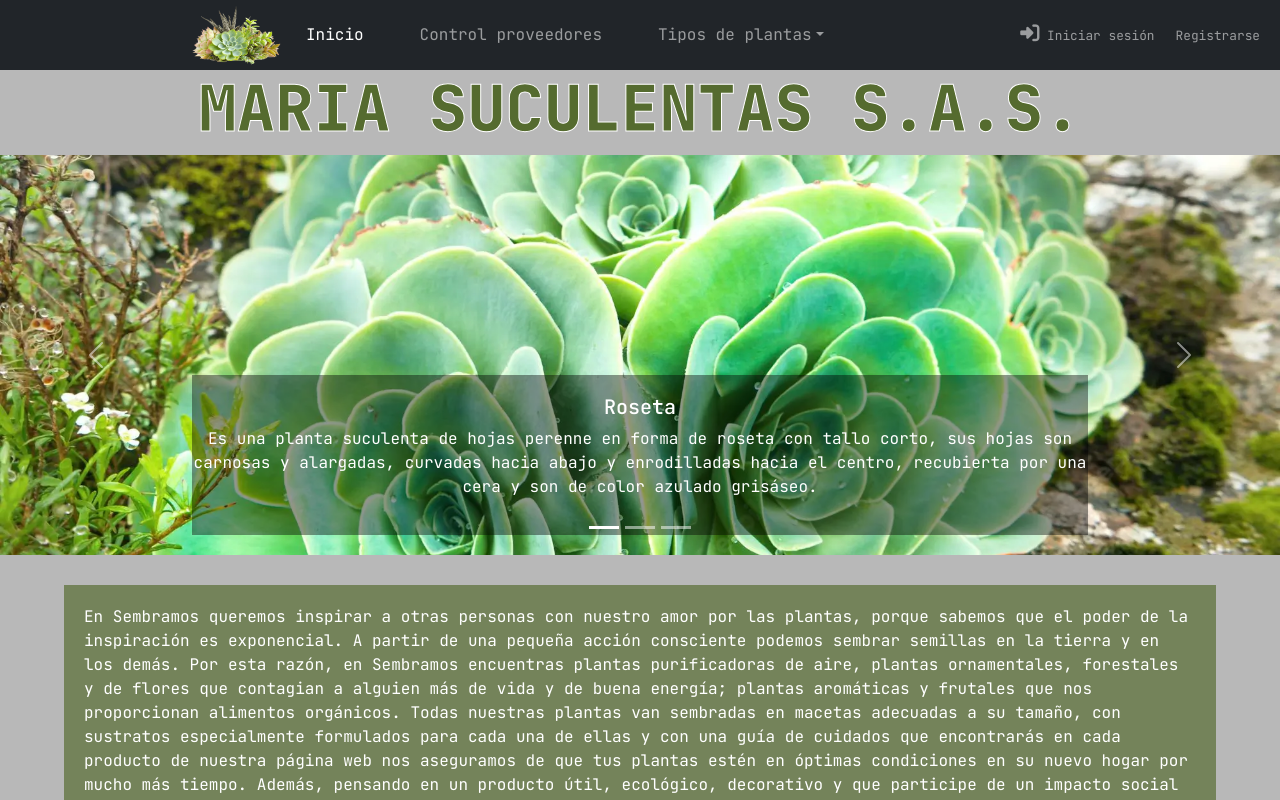
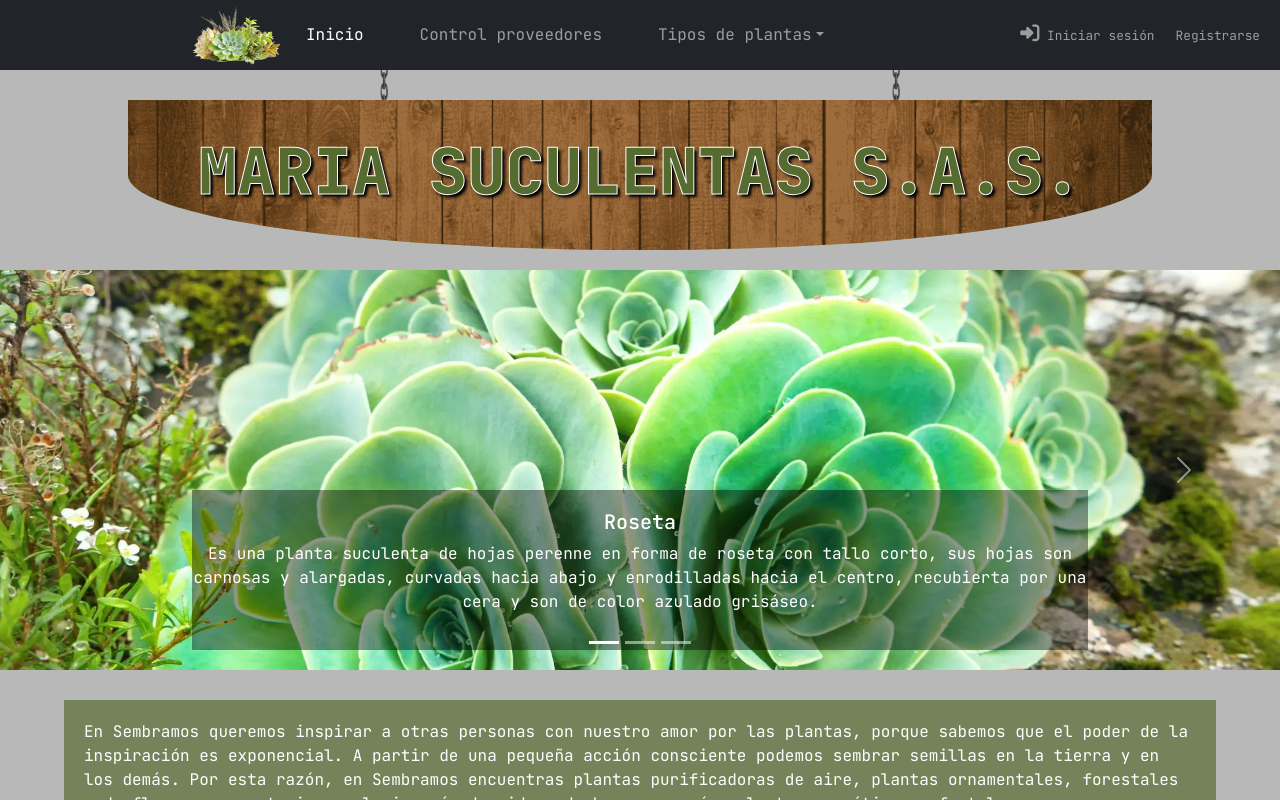
Before and after one commit to Yefer98/maria-suculentas-sas, a React (Vite) app: page / in a window 1280 px wide. Shown: the top 800 px of the page. Built offline with nearby package versions, Linux system fonts and the light colour scheme.

Commit message:
Banner completado

```diff
--- a/src/components/Header.jsx
+++ b/src/components/Header.jsx
@@ -1,12 +1,20 @@
 import React from 'react'
 import { NavLink } from 'react-router-dom'
 import NavBar from './NavBar'
+import madera from '../assets/madera.png'
 
 const Header = () => {
   return (
     <header>
        <NavBar />
-       <h1>Maria Suculentas S.A.S.</h1>
+       <div className='chains'>
+        <div></div>
+        <div></div>
+       </div>
+       <div className='banner'>
+        <img src={madera} alt="" />
+        <h1>Maria Suculentas S.A.S.</h1>
+       </div>
     </header>
   )
 }
--- a/src/index.css
+++ b/src/index.css
@@ -11,16 +11,55 @@ body{
     background: rgba(0, 0, 0, 0.279);
 }
 
-/* -------------> Inicio <------------- */
+/* -------------> Header <------------- */
 
-header h1{
+.chains{
+    width: 80%;
+    margin: 0 auto;
+    display: flex;
+    justify-content: space-around;
+}
+
+.chains div{
+    background: url(./assets/chains.png) no-repeat;
+    background-position: center;
+    background-size: cover;
+    height: 30px;
+    width: 10px;
+}
+
+.banner{
+    background: rgb(141, 173, 85);
+    height: 150px;
+    width: 80%;
+    margin: 0 auto 20px;
+    border-radius: 0 0 60% 60%;
+    display: flex;
+    align-items: center;
+    justify-content: center;
+    position: relative;
+    overflow: hidden;
+}
+
+.banner img{
+    position: absolute;
+    width: 100%;
+    z-index: 1;
+    opacity: 85%;
+}
+
+.banner h1{
     font-size: 4em;
     text-align: center;
     text-transform: uppercase;
     color: darkolivegreen;
+    text-shadow: 3px 3px 3px black;
     -webkit-text-stroke: 1px white;
     font-weight: 800;
+    z-index: 2;
 }
+
+/* -------------> Inicio <------------- */
 
 .carousel-item{
     height: 400px;
@@ -36,11 +75,11 @@ header h1{
     background: rgba(0, 0, 0, 0.411);
 }
 
+/* -------------> NavBar <------------- */
+
 .dropdown-menu{
     background: #212529a1;
 }
-
-/* -------------> NavBar <------------- */
 
 .dropdown-item{
     color: white;
```
Also changed, not shown: src/assets/chains.png (added), src/assets/madera.png (added).
